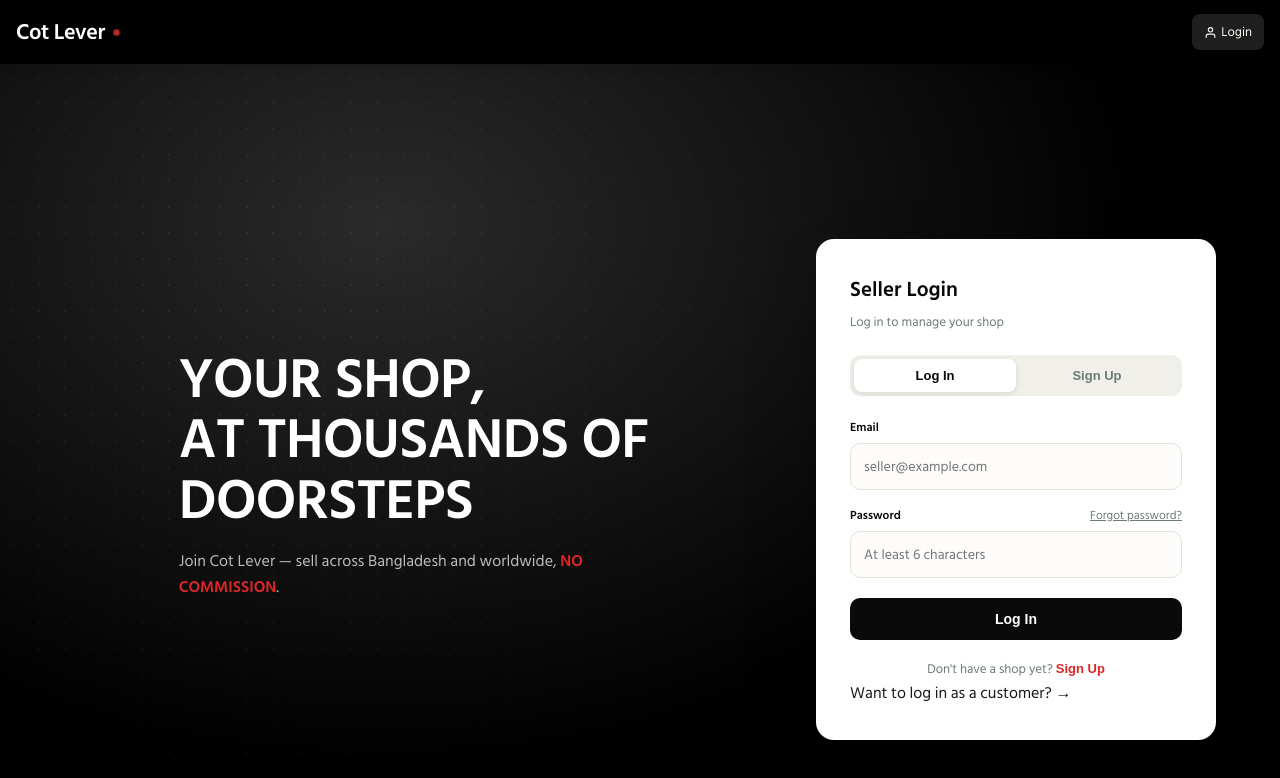
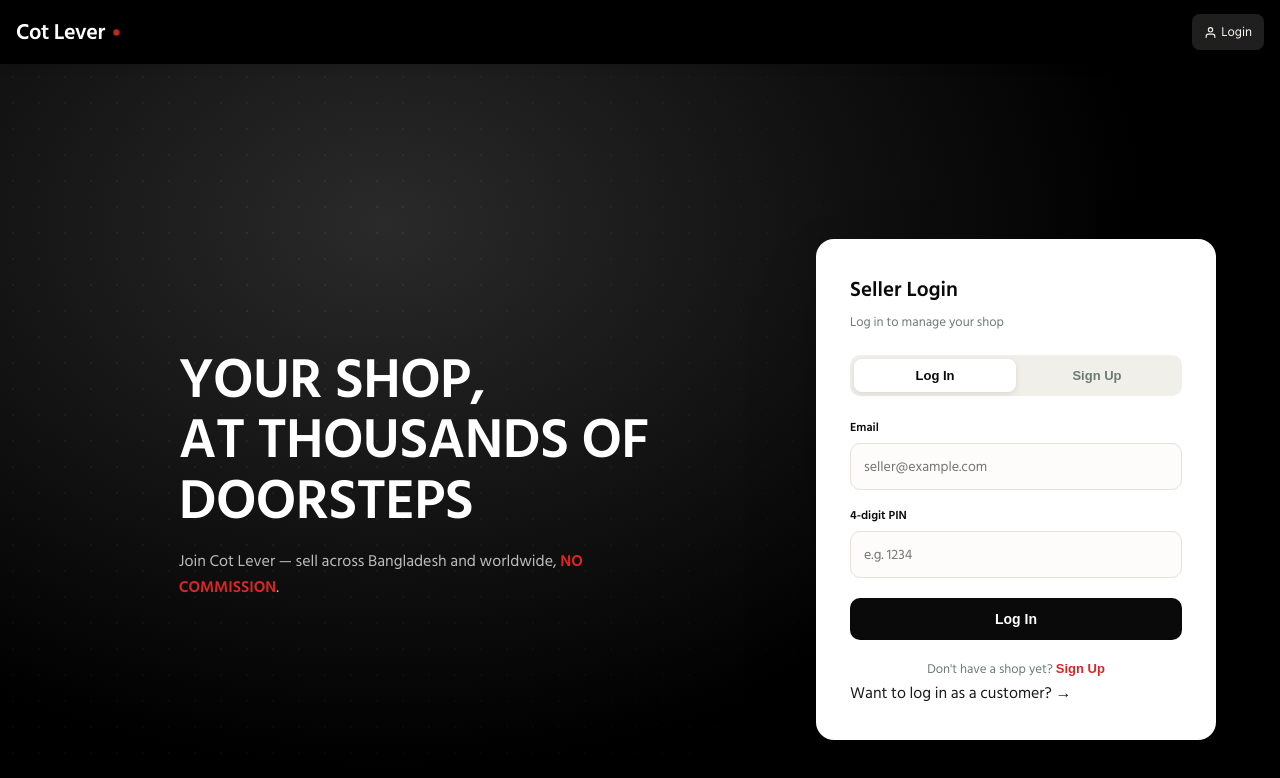
Before and after one commit to cotlevercom-ship-it/grocery-now, a Next.js app: page /seller/login in a window 1280 px wide. Shown: the top 778 px of the page. Built offline with nearby package versions, Linux system fonts and the light colour scheme; no server answers.

Commit message:
Update page.js

```diff
--- a/app/seller/login/page.js
+++ b/app/seller/login/page.js
@@ -3,6 +3,13 @@ import { useState, Suspense } from 'react'
 import Link from 'next/link'
 import { useRouter, useSearchParams } from 'next/navigation'
 import { signIn, signUp, signOut, setAccountType, verifyAccountType } from '@/lib/supabase'
+
+// Supabase Auth requires a longer password than a 4-digit PIN, so the PIN is
+// deterministically padded into one under the hood. The seller never sees
+// or types anything but their 4-digit PIN.
+function pinToPassword(pin) {
+  return `sl${pin}pin`
+}
 
 const COLORS = {
   ink: '#0a0a0a',
@@ -31,7 +38,7 @@ function SellerLoginForm() {
 
   const [mode, setMode] = useState('login') // 'login' | 'signup'
   const [email, setEmail] = useState('')
-  const [password, setPassword] = useState('')
+  const [pin, setPin] = useState('')
   const [submitting, setSubmitting] = useState(false)
   const [error, setError] = useState('')
 
@@ -39,17 +46,18 @@ function SellerLoginForm() {
     e.preventDefault()
     setError('')
 
-    if (!email.trim() || !password.trim()) {
-      setError('Please enter email and password')
+    if (!email.trim() || !pin.trim()) {
+      setError('Please enter email and PIN')
       return
     }
-    if (password.length < 6) {
-      setError('Password must be at least 6 characters')
+    if (!/^\d{4}$/.test(pin)) {
+      setError('PIN must be exactly 4 digits')
       return
     }
 
     setSubmitting(true)
     try {
+      const password = pinToPassword(pin)
       if (mode === 'signup') {
         await signUp(email.trim(), password)
         await setAccountType('seller')
@@ -65,7 +73,45 @@ function SellerLoginForm() {
         const nextAfterVerify = refCode ? `/seller/create?ref=${encodeURIComponent(refCode)}` : '/seller/create'
         router.push(`/verify-otp?email=${encodeURIComponent(email.trim())}&purpose=signup&next=${encodeURIComponent(nextAfterVerify)}`)
       } else {
-        await signIn(email.trim(), password)
+        // Check whether this email is temporarily locked out first
+        const checkRes = await fetch('/api/login-attempts/check', {
+          method: 'POST',
+          headers: { 'Content-Type': 'application/json' },
+          body: JSON.stringify({ email: email.trim() }),
+        })
+        const checkData = await checkRes.json()
+        if (checkData.locked) {
+          const minutes = Math.ceil(checkData.retryAfterSeconds / 60)
+          setError(`Too many failed attempts. Try again in ${minutes} minute${minutes === 1 ? '' : 's'}.`)
+          setSubmitting(false)
+          return
+        }
+
+        try {
+          await signIn(email.trim(), password)
+        } catch (signInErr) {
+          const recordRes = await fetch('/api/login-attempts/record', {
+            method: 'POST',
+            headers: { 'Content-Type': 'application/json' },
+            body: JSON.stringify({ email: email.trim(), success: false }),
+          })
+          const recordData = await recordRes.json()
+          if (recordData.locked) {
+            const minutes = Math.ceil(recordData.retryAfterSeconds / 60)
+            setError(`Too many failed attempts. Try again in ${minutes} minute${minutes === 1 ? '' : 's'}.`)
+          } else {
+            setError(`Incorrect email or PIN. ${recordData.attemptsRemaining} attempt${recordData.attemptsRemaining === 1 ? '' : 's'} remaining.`)
+          }
+          setSubmitting(false)
+          return
+        }
+
+        fetch('/api/login-attempts/record', {
+          method: 'POST',
+          headers: { 'Content-Type': 'application/json' },
+          body: JSON.stringify({ email: email.trim(), success: true }),
+        }).catch(() => {})
+
         const ok = await verifyAccountType('seller')
         if (!ok) {
           signOut()
@@ -77,7 +123,7 @@ function SellerLoginForm() {
       }
     } catch (err) {
       console.error(err)
-      setError(err.message || 'Something went wrong, please try again')
+      setError('Incorrect email or PIN, please try again')
       setSubmitting(false)
     }
   }
@@ -141,21 +187,16 @@ function SellerLoginForm() {
             </div>
 
             <div className="field">
-              <div style={{ display: 'flex', justifyContent: 'space-between', alignItems: 'center', marginBottom: '6px' }}>
-                <label htmlFor="seller-password" style={{ marginBottom: 0 }}>Password</label>
-                {mode === 'login' && (
-                  <Link href="/forgot-password" style={{ fontSize: '12px', color: COLORS.textMuted, textDecoration: 'underline' }}>
-                    Forgot password?
-                  </Link>
-                )}
-              </div>
+              <label htmlFor="seller-pin">4-digit PIN</label>
               <input
-                id="seller-password"
+                id="seller-pin"
                 type="password"
-                value={password}
-                onChange={(e) => setPassword(e.target.value)}
-                placeholder="At least 6 characters"
-                autoComplete={mode === 'signup' ? 'new-password' : 'current-password'}
+                inputMode="numeric"
+                value={pin}
+                onChange={(e) => setPin(e.target.value.replace(/\D/g, '').slice(0, 4))}
+                placeholder="e.g. 1234"
+                maxLength={4}
+                autoComplete="off"
               />
             </div>
 
```
